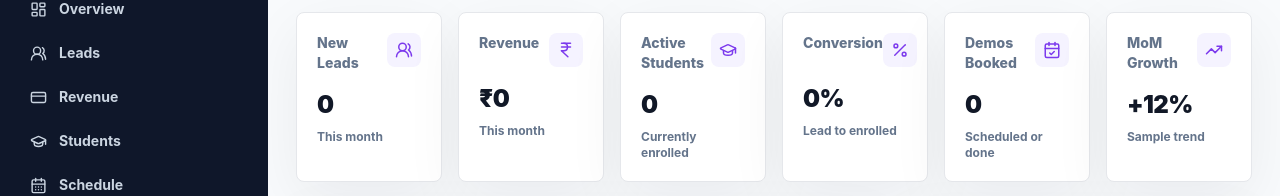
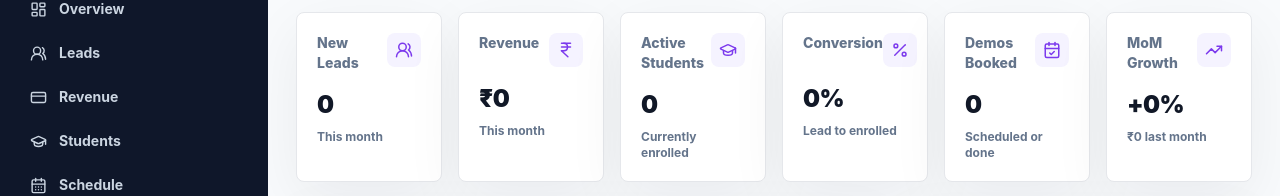
Before and after one commit to mridul1234/Academy, a Next.js app in the folder admin/: page / in a window 1280 px wide. Shown: the part 109-305 px from the top of the page. Built offline with nearby package versions, Linux system fonts and the light colour scheme; no server answers; the database is empty.

Commit message:
Make overview growth and lead source editable

```diff
--- a/admin/app/page.tsx
+++ b/admin/app/page.tsx
@@ -16,6 +16,17 @@ export default async function OverviewPage() {
   const revenueThisMonth = data.revenue_entries
     .filter((entry) => entry.transaction_date.slice(0, 7) === month)
     .reduce((sum, entry) => sum + Number(entry.amount), 0);
+  const lastMonthDate = new Date(now);
+  lastMonthDate.setMonth(lastMonthDate.getMonth() - 1);
+  const lastMonth = lastMonthDate.toISOString().slice(0, 7);
+  const revenueLastMonth = data.revenue_entries
+    .filter((entry) => entry.transaction_date.slice(0, 7) === lastMonth)
+    .reduce((sum, entry) => sum + Number(entry.amount), 0);
+  const momGrowth = revenueLastMonth
+    ? Math.round(((revenueThisMonth - revenueLastMonth) / revenueLastMonth) * 100)
+    : revenueThisMonth > 0
+      ? 100
+      : 0;
   const enrolled = data.leads.filter((lead) => lead.status === 'enrolled').length;
   const conversion = data.leads.length ? Math.round((enrolled / data.leads.length) * 100) : 0;
   const demos = data.leads.filter((lead) => ['demo_scheduled', 'demo_done'].includes(lead.status)).length;
@@ -29,7 +40,7 @@ export default async function OverviewPage() {
         <KPICard label="Active Students" value={String(data.students.filter((s) => s.is_active).length)} detail="Currently enrolled" icon={GraduationCap} />
         <KPICard label="Conversion" value={`${conversion}%`} detail="Lead to enrolled" icon={Percent} />
         <KPICard label="Demos Booked" value={String(demos)} detail="Scheduled or done" icon={CalendarCheck} />
-        <KPICard label="MoM Growth" value="+12%" detail="Sample trend" icon={TrendingUp} />
+        <KPICard label="MoM Growth" value={`${momGrowth >= 0 ? '+' : ''}${momGrowth}%`} detail={`${currency(revenueLastMonth)} last month`} icon={TrendingUp} />
       </div>
 
       <div className="mt-6 grid gap-6 xl:grid-cols-[1.25fr_0.75fr]">
--- a/admin/components/leads/LeadsManager.tsx
+++ b/admin/components/leads/LeadsManager.tsx
@@ -2,7 +2,7 @@
 
 import { useMemo, useState } from 'react';
 import { Archive, Check, ExternalLink, MessageCircle, Plus, Search, StickyNote, Trash2 } from 'lucide-react';
-import type { Lead, LeadNote, LeadStatus } from '@/lib/types';
+import type { Lead, LeadNote, LeadSource, LeadStatus } from '@/lib/types';
 import { lostReasons, planLabels, sourceLabels, statusLabels, statusOrder, whatsappTemplate } from '@/lib/constants';
 import { currency, planAmount, relativeTime } from '@/lib/utils';
 import { StatusBadge } from './StatusBadge';
@@ -121,7 +121,7 @@ export function LeadsManager({ initialLeads, initialNotes }: { initialLeads: Lea
               <input className="input" name="phone" placeholder="Phone" required />
               <input className="input" name="email" placeholder="Email" />
               <input className="input" name="childAge" placeholder="Child age" type="number" />
-              <select className="select" name="source"><option>website</option><option>facebook</option><option>instagram</option><option>google</option><option>word_of_mouth</option></select>
+              <select className="select" name="source">{Object.entries(sourceLabels).map(([key, label]) => <option key={key} value={key}>{label}</option>)}</select>
               <select className="select md:col-span-2" name="interested_plan">{Object.entries(planLabels).map(([key, label]) => <option key={key} value={key}>{label} · {currency(planAmount(key))}</option>)}</select>
               <textarea className="textarea md:col-span-2" name="message" placeholder="Notes or message" />
             </div>
@@ -139,7 +139,11 @@ function LeadRow({ lead, onOpen, onPatch }: { lead: Lead; onOpen: () => void; on
     <tr>
       <td><button className="text-left" onClick={onOpen}><div className="font-extrabold">{lead.parent_name}</div><div className="text-xs font-semibold text-slate-500">{lead.child_name} · {lead.child_age || '-'} yrs</div></button></td>
       <td data-label="Contact"><a className="font-bold text-brand" href={`https://wa.me/91${lead.phone}?text=${waText}`} target="_blank">{lead.phone}</a><div className="break-all text-xs text-slate-500">{lead.email}</div></td>
-      <td data-label="Source"><span className="badge bg-slate-100 text-slate-700">{sourceLabels[lead.source]}</span></td>
+      <td data-label="Source">
+        <select className="select min-w-0 sm:min-w-[150px]" value={lead.source} onChange={(e) => onPatch(lead.id, { source: e.target.value as LeadSource })}>
+          {Object.entries(sourceLabels).map(([key, label]) => <option key={key} value={key}>{label}</option>)}
+        </select>
+      </td>
       <td data-label="Plan">{planLabels[lead.interested_plan || ''] || '-'}</td>
       <td data-label="Status"><select className="select min-w-0 sm:min-w-[150px]" value={lead.status} onChange={(e) => onPatch(lead.id, { status: e.target.value as LeadStatus, last_contacted_at: new Date().toISOString() })}>{statusOrder.map((item) => <option key={item} value={item}>{statusLabels[item]}</option>)}</select></td>
       <td data-label="Payment">{lead.is_paid ? <span className="badge bg-emerald-50 text-emerald-700"><Check size={13} /> Paid {currency(lead.payment_amount)}</span> : <button className="btn" onClick={() => onPatch(lead.id, { is_paid: true, payment_amount: planAmount(lead.interested_plan), payment_date: new Date().toISOString().slice(0, 10) })}>Mark paid</button>}</td>
@@ -161,6 +165,12 @@ function LeadDrawer({ lead, notes, onClose, onPatch, onNote }: { lead: Lead; not
         </div>
         <div className="mb-5 grid gap-3 rounded-lg bg-slate-50 p-4 text-sm">
           <div><b>Status:</b> <StatusBadge status={lead.status} /></div>
+          <label>
+            <span className="mb-1 block font-bold">Confirmed source</span>
+            <select className="select" value={lead.source} onChange={(e) => onPatch(lead.id, { source: e.target.value as LeadSource })}>
+              {Object.entries(sourceLabels).map(([key, label]) => <option key={key} value={key}>{label}</option>)}
+            </select>
+          </label>
           <div><b>Plan:</b> {planLabels[lead.interested_plan || ''] || '-'}</div>
           <div><b>Payment:</b> {lead.is_paid ? currency(lead.payment_amount) : 'Unpaid'}</div>
           <div><b>Message:</b> {lead.message || '-'}</div>
--- a/admin/lib/constants.ts
+++ b/admin/lib/constants.ts
@@ -12,6 +12,7 @@ export const statusLabels: Record<LeadStatus, string> = {
 export const statusOrder: LeadStatus[] = ['new', 'contacted', 'demo_scheduled', 'demo_done', 'enrolled', 'lost'];
 
 export const sourceLabels: Record<LeadSource, string> = {
+  unknown: "Don't know",
   facebook: 'Facebook',
   instagram: 'Instagram',
   google: 'Google',
--- a/admin/lib/types.ts
+++ b/admin/lib/types.ts
@@ -1,5 +1,5 @@
 export type LeadStatus = 'new' | 'contacted' | 'demo_scheduled' | 'demo_done' | 'enrolled' | 'lost';
-export type LeadSource = 'facebook' | 'instagram' | 'google' | 'word_of_mouth' | 'website' | 'other';
+export type LeadSource = 'unknown' | 'facebook' | 'instagram' | 'google' | 'word_of_mouth' | 'website' | 'other';
 export type StudentStatus = 'active' | 'paused' | 'churned';
 
 export type Lead = {
--- a/admin/lib/utils.ts
+++ b/admin/lib/utils.ts
@@ -23,6 +23,7 @@ export function uid(prefix = 'id') {
 
 export function normalizeSource(source?: string | null) {
   const value = (source || '').toLowerCase();
+  if (!value || value.includes('unknown') || value.includes("don't know") || value.includes('dont know')) return 'unknown';
   if (value.includes('facebook')) return 'facebook';
   if (value.includes('instagram')) return 'instagram';
   if (value.includes('google')) return 'google';
```
